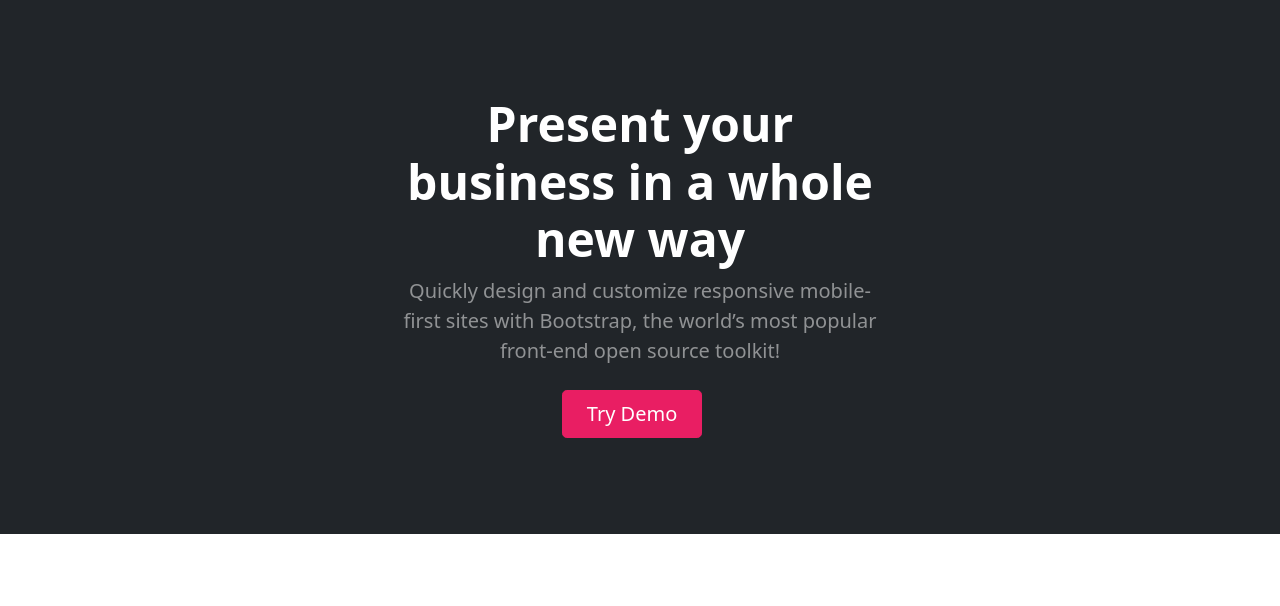
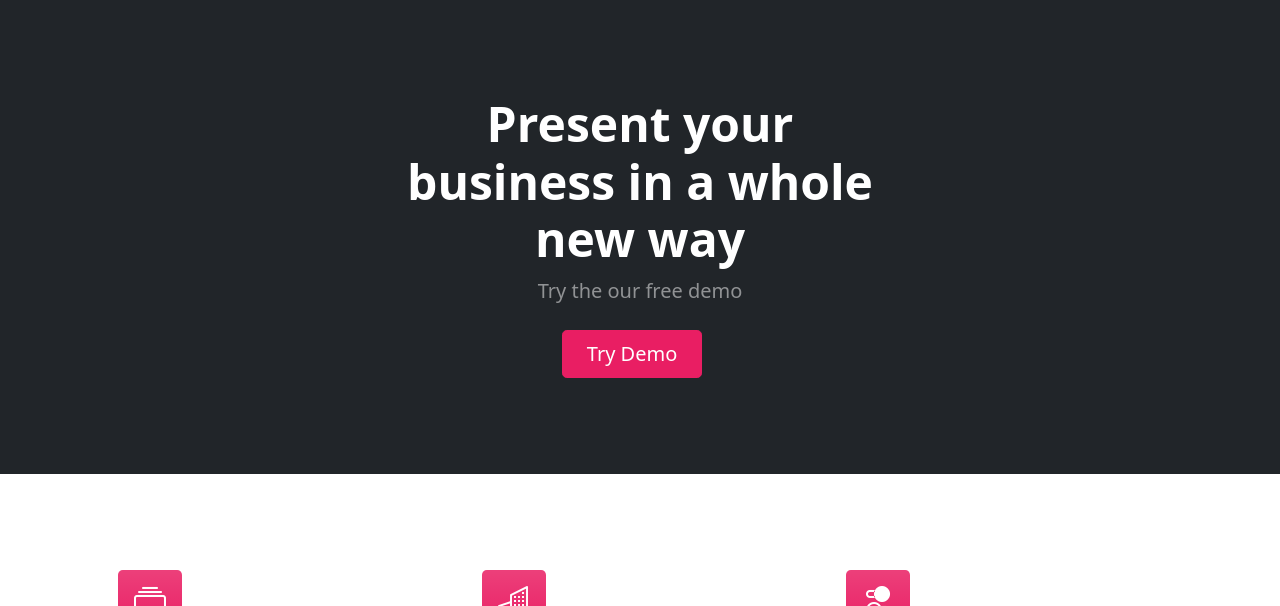
Before and after one commit to adarsh800/expense-web, a Django app: page / in a window 1280 px wide. Shown: the part 57-663 px from the top of the page. Run offline with Django 4.2, Linux system fonts and the light colour scheme; parts of the project's set-up code (start-up, migrations or seed data) failed here and were passed over; some libraries are stand-ins or nearby versions.

Commit message:
Update home.html

```diff
--- a/templates/home.html
+++ b/templates/home.html
@@ -34,7 +34,7 @@
                     <div class="col-lg-6">
                         <div class="text-center my-5">
                             <h1 class="display-5 fw-bolder text-white mb-2">Present your business in a whole new way</h1>
-                            <p class="lead text-white-50 mb-4">Quickly design and customize responsive mobile-first sites with Bootstrap, the world’s most popular front-end open source toolkit!</p>
+                            <p class="lead text-white-50 mb-4">Try the our free demo</p>
                             <div class="d-grid gap-3 d-sm-flex justify-content-sm-center">
                                 <a class="btn btn-primary btn-lg px-4 me-sm-3" href="{% url 'sign-in'%}">Try Demo</a>
 
```
